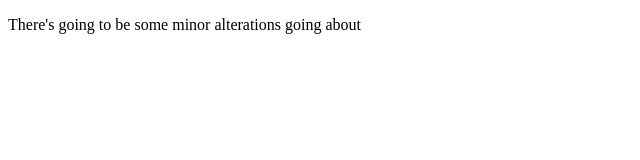
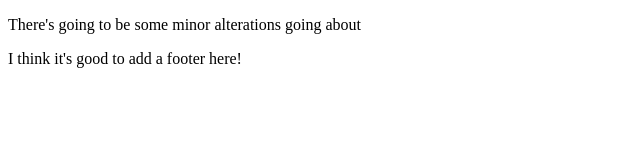
Before and after one commit to BarriMe/git-practice, a plain HTML site: page index.html in a window 1280 px wide. Shown: the whole page, without its empty margins (0-640 px from the left). Drawn offline with Linux system fonts and the light colour scheme.

Commit message:
Add Footer

```diff
--- a/index.html
+++ b/index.html
@@ -7,5 +7,6 @@
 </head>
 <body>
     <p>There's going to be some minor alterations going about</p>
+    <footer>I think it's good to add a footer here!</footer>
 </body>
 </html>
```
